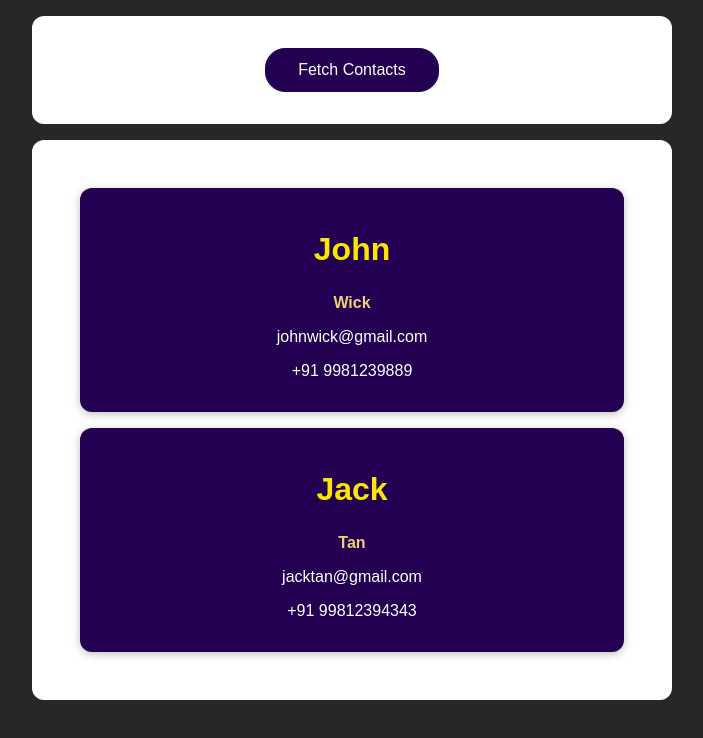
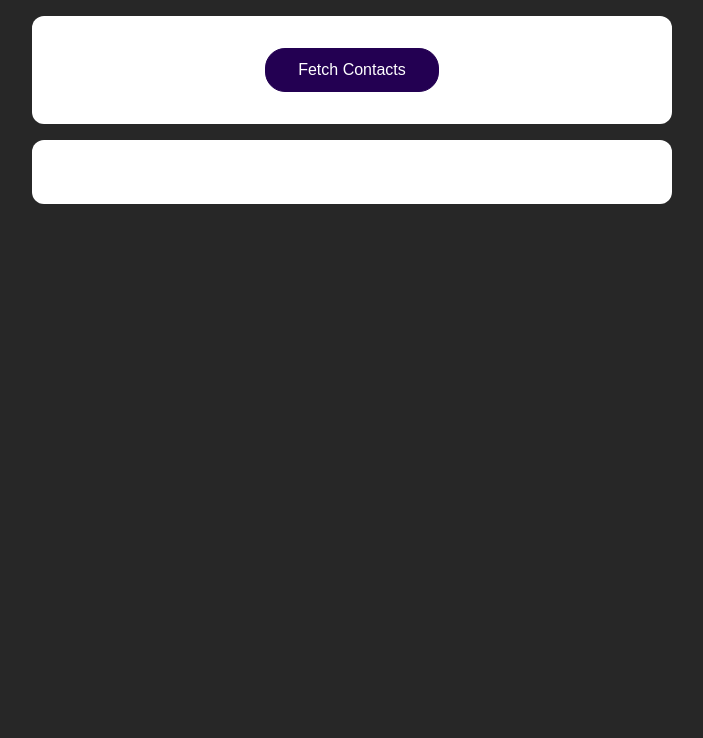
Before and after one commit to railstesh/contacts-frontend, a React (Create React App) app: page / in a window 1280 px wide. Shown: the top 738 px of the page, without its empty margins (288-991 px from the left). Built offline with nearby package versions, Linux system fonts and the light colour scheme.

Commit message:
Used firebase database for now to implement API calling.

```diff
--- a/package.json
+++ b/package.json
@@ -6,6 +6,7 @@
     "@testing-library/jest-dom": "^4.2.4",
     "@testing-library/react": "^9.4.1",
     "@testing-library/user-event": "^7.2.1",
+    "npm": "^9.6.5",
     "react": "^18.0.0",
     "react-dom": "^18.0.0",
     "react-scripts": "^5.0.1"
@@ -30,5 +31,6 @@
       "last 1 firefox version",
       "last 1 safari version"
     ]
-  }
+  },
+  "devDependencies": {}
 }
--- a/src/App.js
+++ b/src/App.js
@@ -1,33 +1,46 @@
-import React from 'react';
+import React, { useState } from 'react';
 
 import ContactList from './components/ContactList';
 import './App.css';
 
 function App() {
-  const dummyContacts = [
-    {
-      id: 1,
-      firstName: "John",
-      lastName: "Wick",
-      email: "johnwick@gmail.com",
-      phoneNumber: "+91 9981239889",
-    },
-    {
-      id: 2,
-      firstName: "Jack",
-      lastName: "Tan",
-      email: "jacktan@gmail.com",
-      phoneNumber: "+91 99812394343",
-    },
-  ];
+  // const dummyContacts = [
+  //   {
+  //     id: 1,
+  //     firstName: "John",
+  //     lastName: "Wick",
+  //     email: "johnwick@gmail.com",
+  //     phoneNumber: "+91 9981239889",
+  //   },
+  //   {
+  //     id: 2,
+  //     firstName: "Jack",
+  //     lastName: "Tan",
+  //     email: "jacktan@gmail.com",
+  //     phoneNumber: "+91 99812394343",
+  //   },
+  // ];
+
+  const [contacts, setContacts] = useState([]);
+
+  function fetchContactsHandler(){
+    // for now using firebase database will replace with backend host once backend code is implemented.
+    fetch("https://testing-f9137-default-rtdb.firebaseio.com/contacts.json").then(response => {
+      return response.json();
+    }).then(data => {
+      const transformedData = []
+      for(let key in data){transformedData.push(data[key])}
+      setContacts(transformedData);
+    })
+  }
 
   return (
     <React.Fragment>
       <section>
-        <button>Fetch Contacts</button>
+        <button onClick={fetchContactsHandler}>Fetch Contacts</button>
       </section>
       <section>
-        <ContactList contacts={dummyContacts} />
+        <ContactList contacts={contacts} />
       </section>
     </React.Fragment>
   );
```
Also changed, not shown: 2 other files (tests, documents, lock files or other folders).
